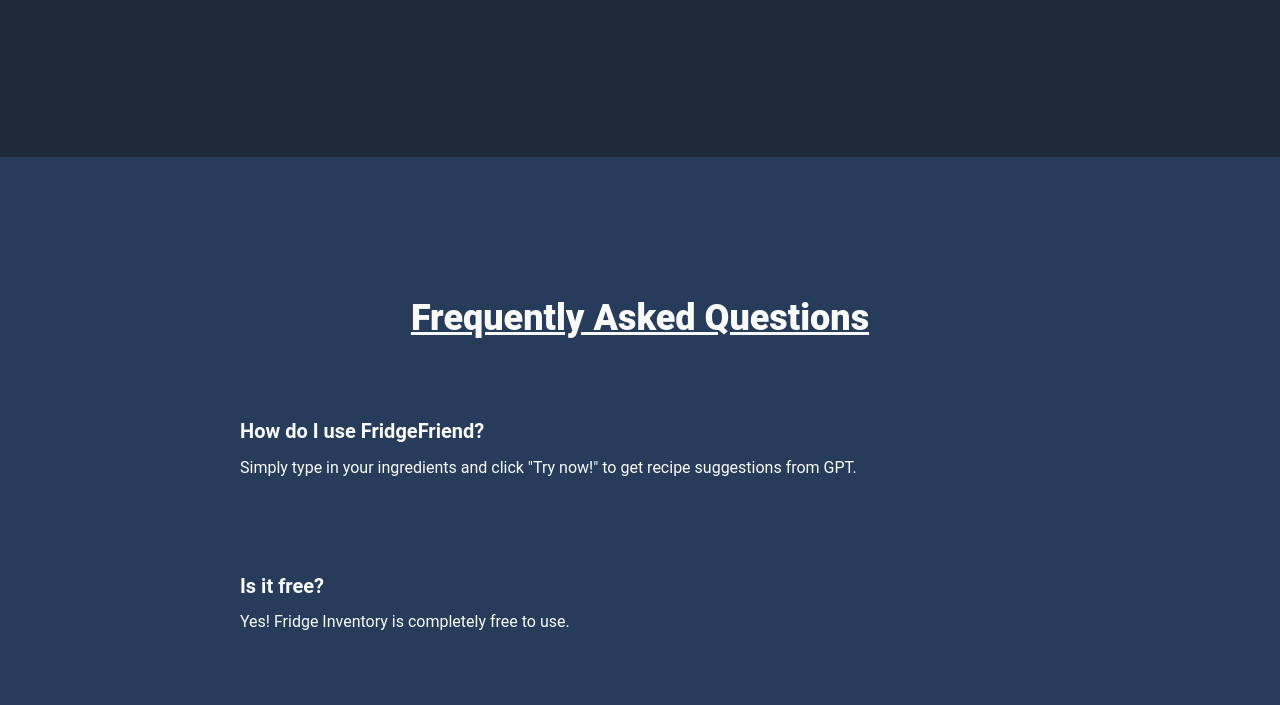
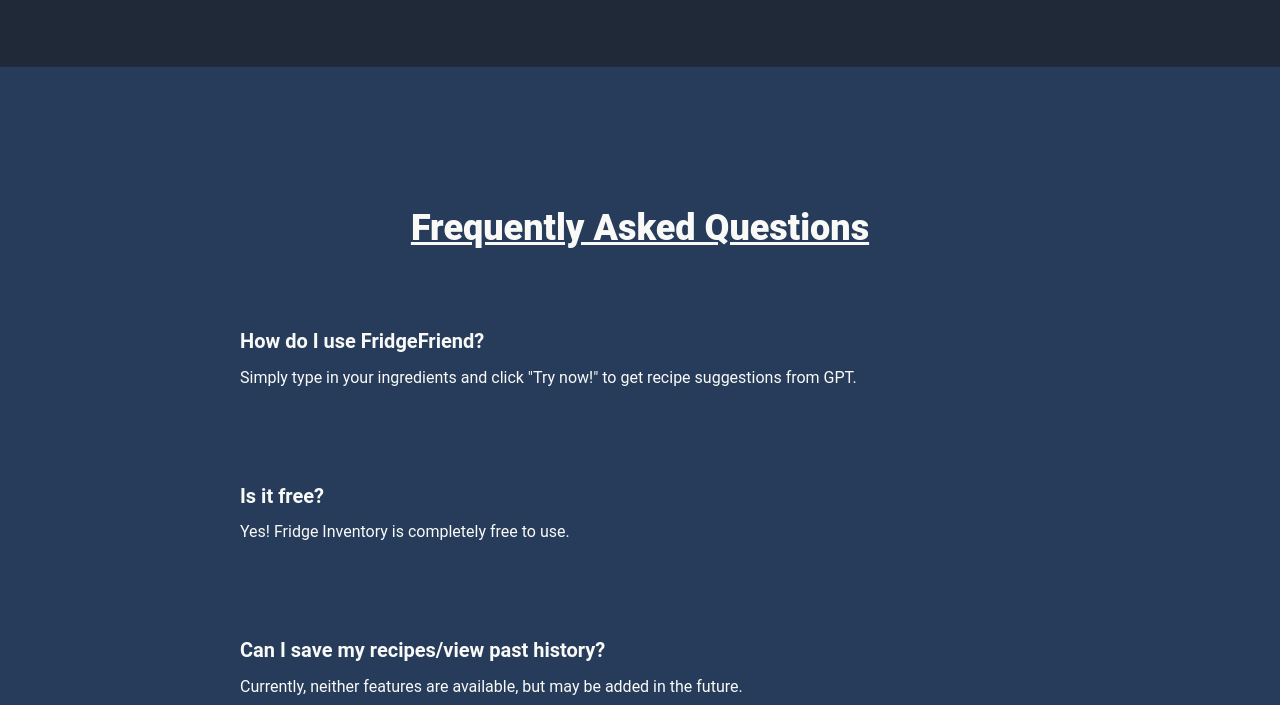
Before and after one commit to boccos/fridge-inventory, a website: page faq/faq.html in a window 1280 px wide. Shown: the part 81-786 px from the top of the page. Drawn offline with Linux system fonts and the light colour scheme.

Commit message:
Shrunk header size for other styles

```diff
--- a/about/stylesAbout.css
+++ b/about/stylesAbout.css
@@ -8,7 +8,7 @@
 .header {
     background-color: #1f2937;
     color: azure;
-    padding: 0 300px 120px;
+    padding: 0 300px 30px;
     display: flex;
     flex-direction: column;
     gap: 40px;
--- a/faq/stylesFAQ.css
+++ b/faq/stylesFAQ.css
@@ -8,7 +8,7 @@
 .header {
     background-color: #1f2937;
     color: azure;
-    padding: 0 300px 120px;
+    padding: 0 300px 30px;
     display: flex;
     flex-direction: column;
     gap: 40px;
```
